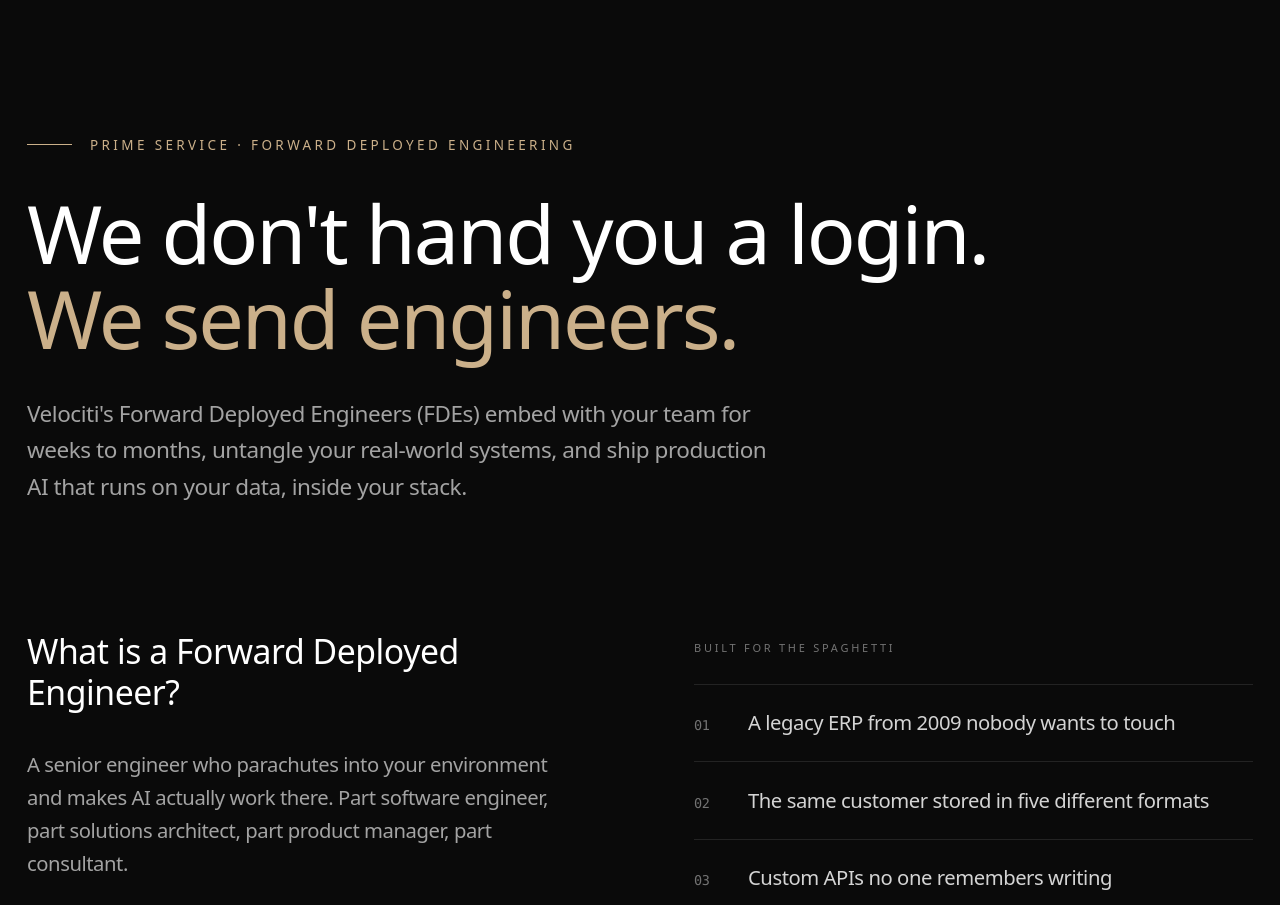
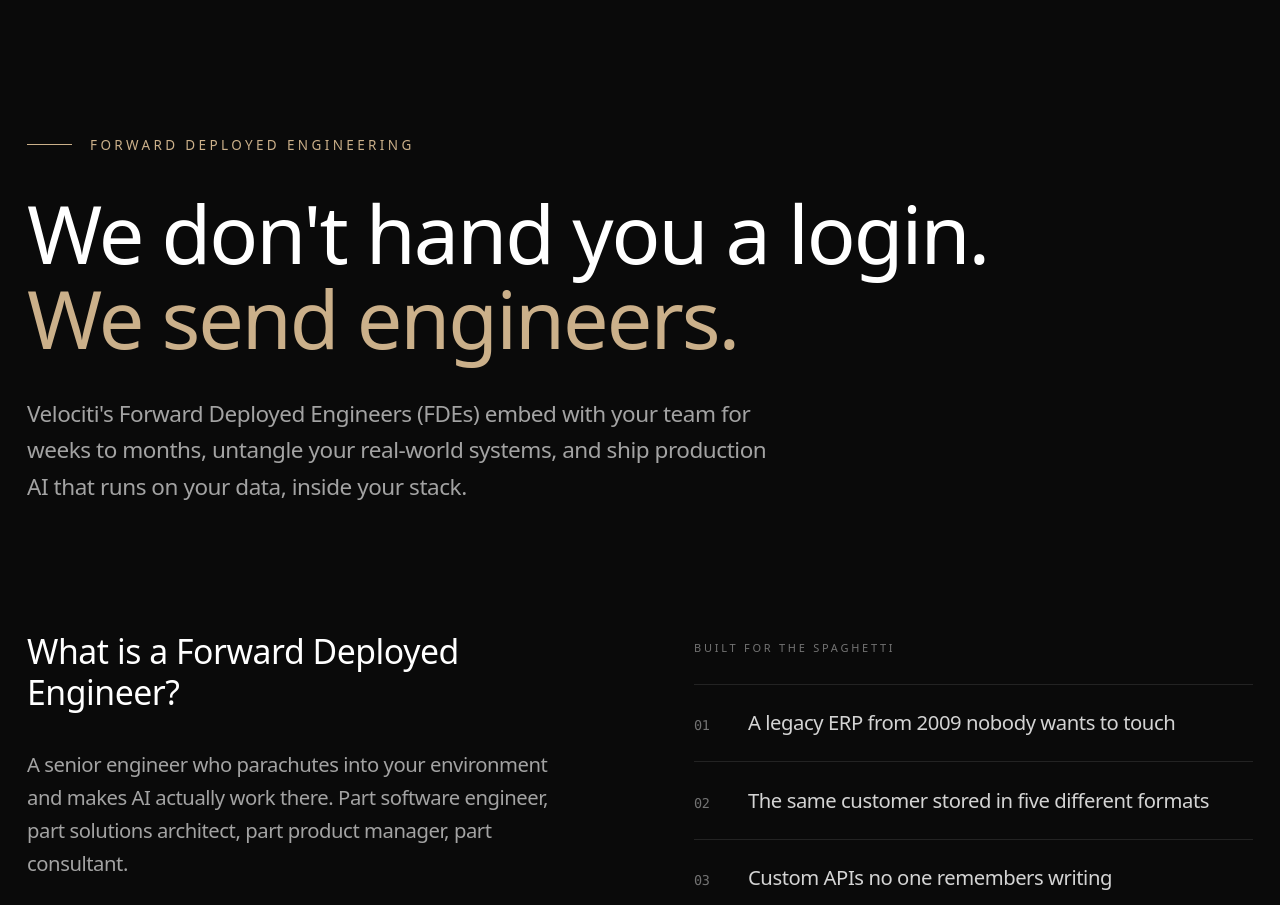
Before and after one commit to ManojKurapati/Velociti.club, a Next.js app: page / in a window 1280 px wide. Shown: the part 3620-4525 px from the top of the page. Built offline with nearby package versions, Linux system fonts and the light colour scheme; no server answers; a web font is replaced by a local one.

Commit message:
Remove 'Prime Service' label from FDE section
Co-Authored-By: Claude Opus 5.5 <noreply@anthropic.com>
Claude-Session: https://claude.ai/code/session_01SYBrwmbaKKKwhdxDND6XYU

```diff
--- a/components/ForwardDeployedEngineers.tsx
+++ b/components/ForwardDeployedEngineers.tsx
@@ -54,7 +54,7 @@ export function ForwardDeployedEngineers() {
           <div className="flex items-center gap-4 mb-8">
             <span className="h-px w-10 bg-neon-cyan shrink-0" />
             <span className="text-neon-cyan text-[11px] sm:text-xs font-medium uppercase tracking-[0.25em]">
-              Prime Service · Forward Deployed Engineering
+              Forward Deployed Engineering
             </span>
           </div>
           <h2 className="text-4xl sm:text-5xl md:text-7xl font-display font-medium text-white tracking-tight leading-[1.05] mb-8">
```
